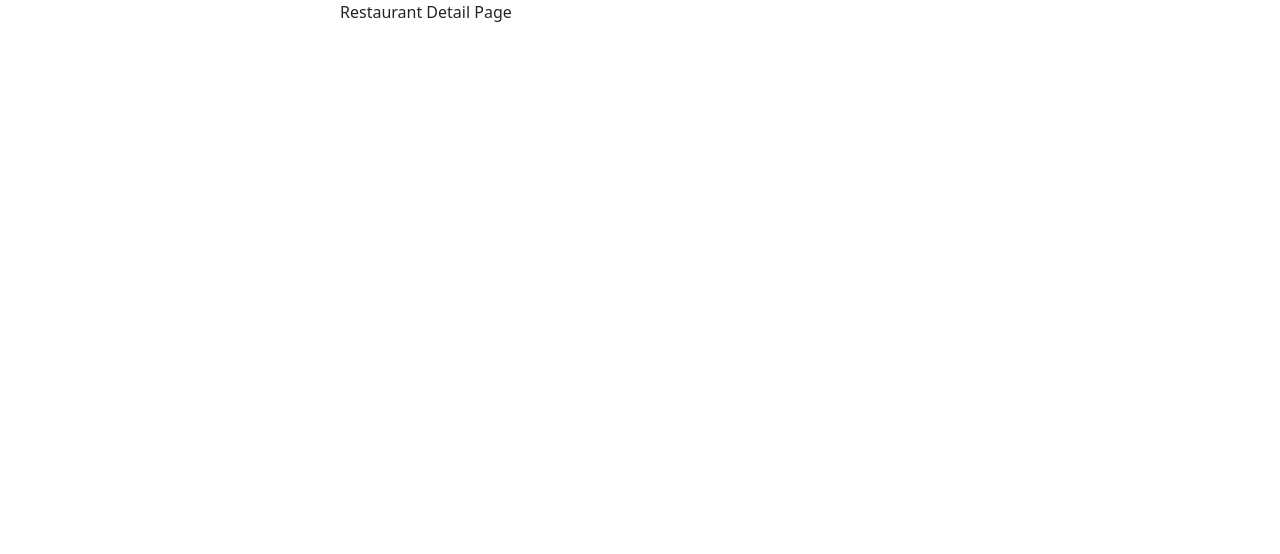
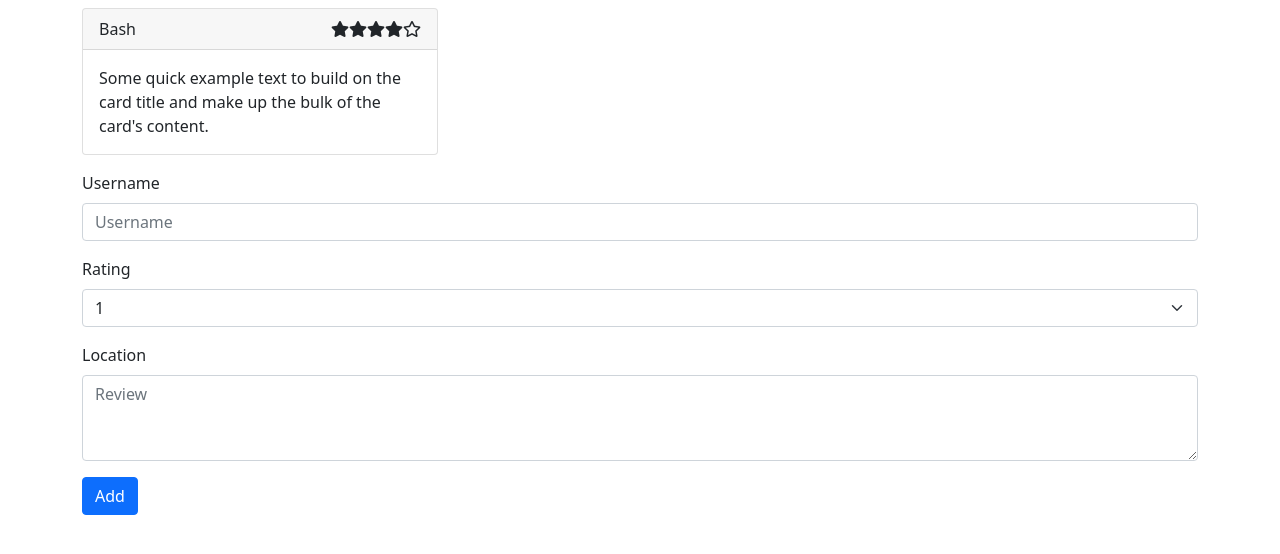
Before and after one commit to bashgardev/restaurant-review-app, a React (Create React App) app: page /restaurants/1 in a window 1280 px wide. Shown: the top 554 px of the page. Built offline with nearby package versions, Linux system fonts and the light colour scheme; no server answers.

Commit message:
Worked on RestaurantDetailPage and Review components

```diff
--- /dev/null
+++ b/src/components/AddReview.js
@@ -0,0 +1,40 @@
+import React, { useContext } from "react";
+import { Form, Button } from "react-bootstrap";
+
+const AddReview = () => {
+  return (
+    <div>
+      <Form className="mt-3">
+        <Form.Group className="mb-3" controlId="username">
+          <Form.Label>Username</Form.Label>
+          <Form.Control type="text" placeholder="Username" />
+        </Form.Group>
+        <Form.Group className="mb-3" controlId="rating">
+          <Form.Label>Rating</Form.Label>
+          <Form.Select>
+            <option value="1">1</option>
+            <option value="2">2</option>
+            <option value="3">3</option>
+            <option value="4">4</option>
+            <option value="5">5</option>
+          </Form.Select>
+        </Form.Group>
+        <Form.Group className="mb-3" controlId="review">
+          <Form.Label>Location</Form.Label>
+          <Form.Control
+            as="textarea"
+            rows={3}
+            type="text"
+            placeholder="Review"
+          />
+        </Form.Group>
+
+        <Button type="submit" variant="primary">
+          Add
+        </Button>
+      </Form>
+    </div>
+  );
+};
+
+export default AddReview;
--- a/src/components/RestaurantList.js
+++ b/src/components/RestaurantList.js
@@ -22,9 +22,10 @@ const RestaurantList = (props) => {
       }
     };
     fetchData();
-  });
+  }, [setRestaurants]);
 
-  const handleDelete = async (id) => {
+  const handleDelete = async (e, id) => {
+    e.stopPropagation();
     try {
       await RestaurantFinder.delete(`/${id}`);
       setRestaurants(
@@ -37,8 +38,13 @@ const RestaurantList = (props) => {
     }
   };
 
-  const handleUpdate = (id) => {
+  const handleUpdate = (e, id) => {
+    e.stopPropagation();
     history.push(`/restaurants/${id}/update`);
+  };
+
+  const handleRestaurantSelect = (id) => {
+    history.push(`/restaurants/${id}`);
   };
 
   return (
@@ -57,14 +63,17 @@ const RestaurantList = (props) => {
         {restaurants &&
           restaurants.map((restaurant) => {
             return (
-              <tr key={restaurant.id}>
+              <tr
+                onClick={(e) => handleRestaurantSelect(restaurant.id)}
+                key={restaurant.id}
+              >
                 <td>{restaurant.name}</td>
                 <td>{restaurant.location}</td>
                 <td>{"$".repeat(restaurant.price_range)}</td>
                 <td>N/A</td>
                 <td>
                   <Button
-                    onClick={() => handleUpdate(restaurant.id)}
+                    onClick={(e) => handleUpdate(e, restaurant.id)}
                     variant="warning"
                   >
                     Update
@@ -72,8 +81,8 @@ const RestaurantList = (props) => {
                 </td>
                 <td>
                   <Button
-                    onClick={() => {
-                      handleDelete(restaurant.id);
+                    onClick={(e) => {
+                      handleDelete(e, restaurant.id);
                     }}
                     variant="danger"
                   >
--- /dev/null
+++ b/src/components/Reviews.js
@@ -0,0 +1,30 @@
+import React from "react";
+import { Card, Row, Col } from "react-bootstrap";
+import StarRating from "./StarRating";
+
+const Reviews = () => {
+  return (
+    <Row>
+      <Col md={4}>
+        <Card variant="light">
+          <Card.Header>
+            <Row>
+              <Col>Bash</Col>
+              <Col style={{ "text-align": "right" }}>
+                <StarRating rating={4} />
+              </Col>
+            </Row>
+          </Card.Header>
+          <Card.Body>
+            <Card.Text>
+              Some quick example text to build on the card title and make up the
+              bulk of the card's content.
+            </Card.Text>
+          </Card.Body>
+        </Card>
+      </Col>
+    </Row>
+  );
+};
+
+export default Reviews;
--- /dev/null
+++ b/src/components/StarRating.js
@@ -0,0 +1,18 @@
+import React from "react";
+
+const StarRating = ({ rating }) => {
+  const stars = [];
+
+  for (let i = 1; i <= 5; i++) {
+    if (i <= rating) {
+      stars.push(<i class="fas fa-star"></i>);
+    } else if (i === Math.ceil(rating) && !Number.isInteger(rating)) {
+      stars.push(<i class="fas fa-star-half-alt"></i>);
+    } else {
+      stars.push(<i class="far fa-star"></i>);
+    }
+  }
+  return <>{stars}</>;
+};
+
+export default StarRating;
--- a/src/context/RestaurantsContext.js
+++ b/src/context/RestaurantsContext.js
@@ -4,6 +4,7 @@ export const RestaurantsContext = createContext();
 
 export const RestaurantsContextProvider = (props) => {
   const [restaurants, setRestaurants] = useState([]);
+  const [selectedRestaurant, setSelectedRestaurant] = useState([]);
 
   const addRestaurant = (restaurant) => {
     setRestaurants([...restaurants, restaurant]);
@@ -14,7 +15,13 @@ export const RestaurantsContextProvider = (props) => {
   // }
   return (
     <RestaurantsContext.Provider
-      value={{ restaurants, setRestaurants, addRestaurant }}
+      value={{
+        restaurants,
+        setRestaurants,
+        addRestaurant,
+        selectedRestaurant,
+        setSelectedRestaurant,
+      }}
     >
       {props.children}
     </RestaurantsContext.Provider>
--- a/src/routes/Home.css
+++ b/src/routes/Home.css
@@ -1,7 +1,7 @@
-body {
+/* body {
   width: 600px;
   margin: auto;
-}
+} */
 
 h1 {
   text-align: center;
--- a/src/routes/Home.js
+++ b/src/routes/Home.js
@@ -1,4 +1,5 @@
 import React from "react";
+import { Container } from "react-bootstrap";
 import AddRestaurant from "../components/AddRestaurant";
 import Header from "../components/Header";
 import RestaurantList from "../components/RestaurantList";
@@ -7,9 +8,11 @@ import "./Home.css";
 const Home = () => {
   return (
     <div>
-      <Header />
-      <AddRestaurant />
-      <RestaurantList />
+      <Container>
+        <Header />
+        <AddRestaurant />
+        <RestaurantList />
+      </Container>
     </div>
   );
 };
--- a/src/routes/RestaurantDetailPage.js
+++ b/src/routes/RestaurantDetailPage.js
@@ -1,7 +1,37 @@
-import React from "react";
+import React, { useContext, useEffect } from "react";
+import { useParams } from "react-router-dom";
+import RestaurantFinder from "../apis/RestaurantFinder";
+import AddReview from "../components/AddReview";
+import Reviews from "../components/Reviews";
+import { RestaurantsContext } from "../context/RestaurantsContext";
+import { Container } from "react-bootstrap";
 
-const RestaurantDetailPage = () => {
-  return <div>Restaurant Detail Page</div>;
+const RestaurantDetailPage = (props) => {
+  const { id } = useParams();
+  const { selectedRestaurant, setSelectedRestaurant } =
+    useContext(RestaurantsContext);
+
+  useEffect(() => {
+    const fetchData = async () => {
+      try {
+        const response = await RestaurantFinder.get(`/${id}`);
+        setSelectedRestaurant(response.data.data.restaurant);
+      } catch (error) {
+        console.log(error);
+      }
+    };
+    fetchData();
+  }, [setSelectedRestaurant, id]);
+
+  return (
+    <div>
+      <Container>
+        <h1>{selectedRestaurant && selectedRestaurant.name}</h1>
+        <Reviews />
+        <AddReview />
+      </Container>
+    </div>
+  );
 };
 
 export default RestaurantDetailPage;
```
